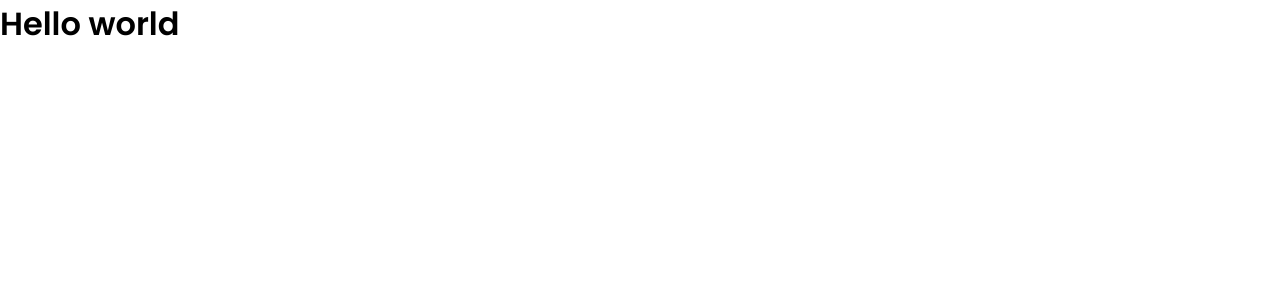
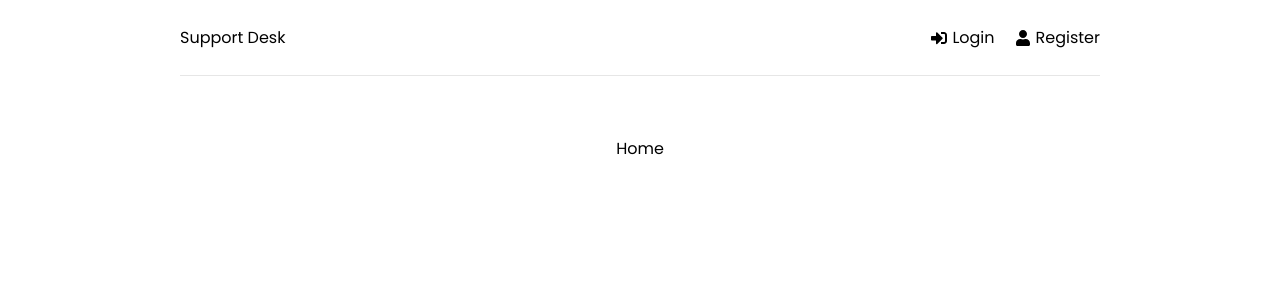
Before and after one commit to tgulfan/support-ticket-app, a React (Create React App) app in the folder frontend/: page / in a window 1280 px wide. Shown: the top 300 px of the page. Built offline with nearby package versions, Linux system fonts and the light colour scheme.

Commit message:
header and initial pages setup

```diff
--- a/frontend/src/App.js
+++ b/frontend/src/App.js
@@ -1,7 +1,26 @@
 import React from 'react';
+import { BrowserRouter, Route, Routes } from 'react-router-dom';
+
+import Header from './components/header';
+import Home from './pages/home';
+import Login from './pages/login';
+import Register from './pages/register';
 
 const App = () => {
-  return <h1>Hello world</h1>;
+  return (
+    <>
+      <BrowserRouter>
+        <div className='container'>
+          <Header />
+          <Routes>
+            <Route element={<Home />} exact path='/' />
+            <Route element={<Login />} path='/login' />
+            <Route element={<Register />} path='/register' />
+          </Routes>
+        </div>
+      </BrowserRouter>
+    </>
+  );
 };
 
 export default App;
--- /dev/null
+++ b/frontend/src/components/header/index.jsx
@@ -0,0 +1,28 @@
+import React from 'react';
+import { FaSignInAlt, FaSignOutAlt, FaUser } from 'react-icons/fa';
+import { Link } from 'react-router-dom';
+
+const Header = () => {
+  return (
+    <header className='header'>
+      <div className='logo'>
+        <Link to='/'>Support Desk</Link>
+      </div>
+      <ul>
+        <li>
+          <Link to='/login'>
+            <FaSignInAlt /> Login
+          </Link>
+        </li>
+
+        <li>
+          <Link to='/register'>
+            <FaUser /> Register
+          </Link>
+        </li>
+      </ul>
+    </header>
+  );
+};
+
+export default Header;
--- /dev/null
+++ b/frontend/src/pages/home/index.jsx
@@ -0,0 +1,7 @@
+import React from 'react';
+
+const Home = () => {
+  return <div>Home</div>;
+};
+
+export default Home;
--- /dev/null
+++ b/frontend/src/pages/login/index.jsx
@@ -0,0 +1,7 @@
+import React from 'react';
+
+const Login = () => {
+  return <div>Login</div>;
+};
+
+export default Login;
--- /dev/null
+++ b/frontend/src/pages/register/index.jsx
@@ -0,0 +1,7 @@
+import React from 'react';
+
+const Register = () => {
+  return <div>Register</div>;
+};
+
+export default Register;
```
Also changed, not shown: 1 other file (tests, documents, lock files or other folders).
